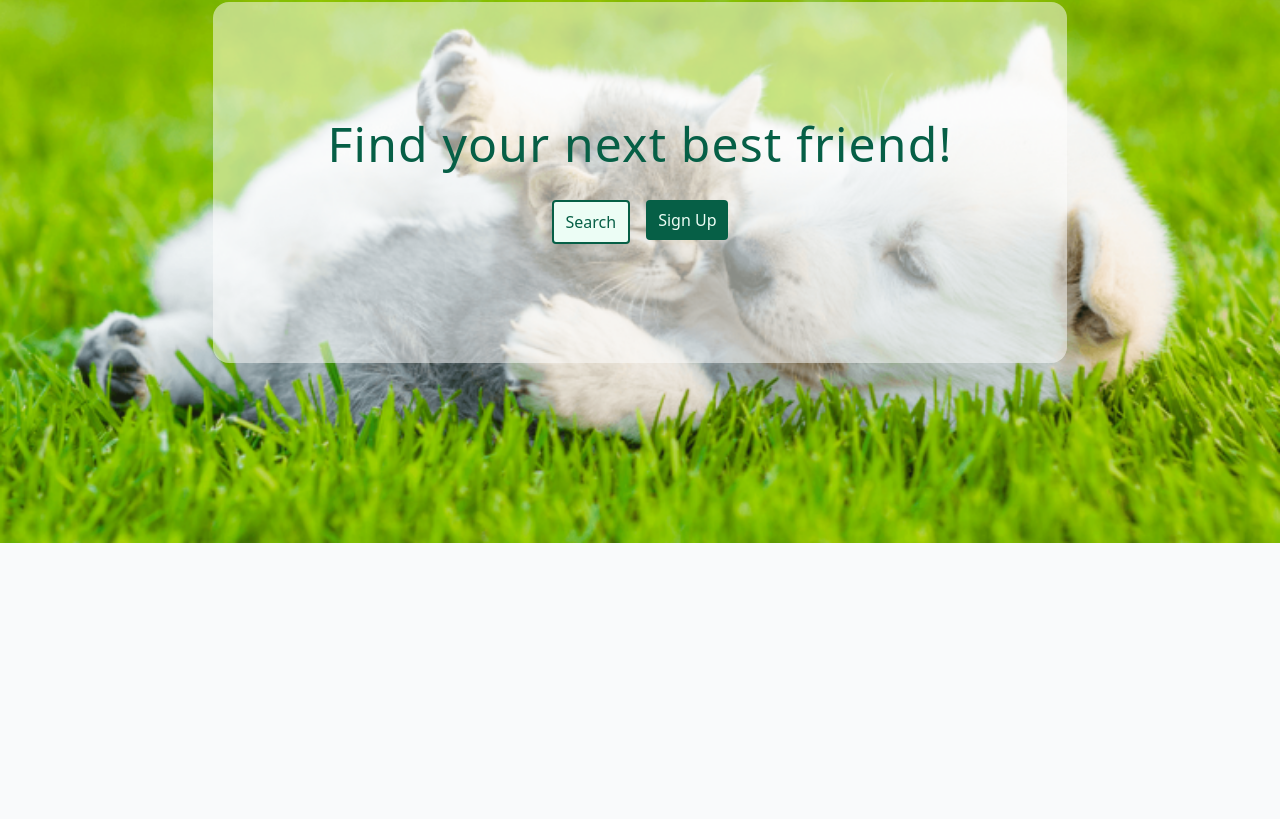
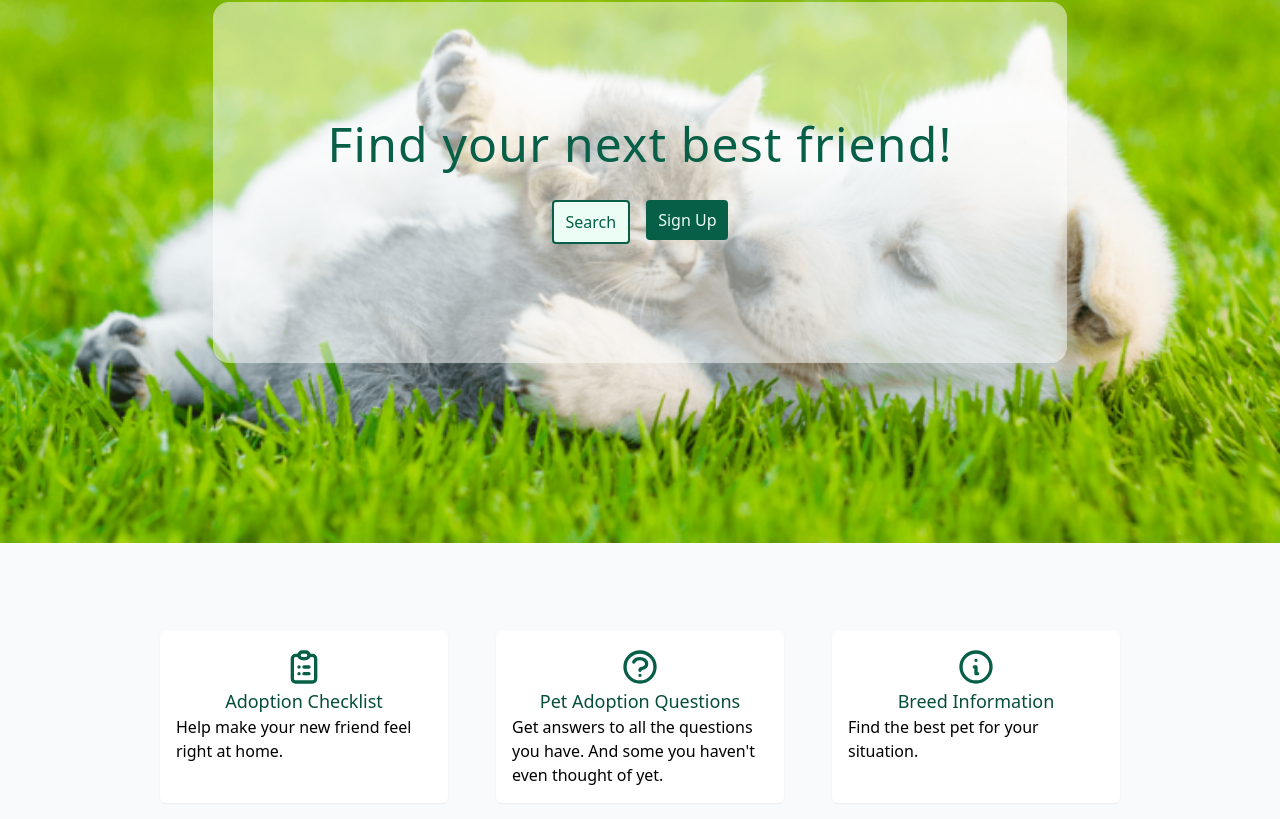
Before and after one commit to mmorrisisund/e-commerce, a React (Create React App) app in the folder client/: page / in a window 1280 px wide. Shown: the part 178-997 px from the top of the page. Before the commit the page ends 800 px from the top, so only its background shows below. Built offline with nearby package versions, Linux system fonts and the light colour scheme; no server answers; a web font is replaced by a local one.

Commit message:
add first section

```diff
--- a/client/src/pages/Home.jsx
+++ b/client/src/pages/Home.jsx
@@ -1,10 +1,45 @@
+import {
+  ClipboardListIcon,
+  QuestionMarkCircleIcon,
+  InformationCircleIcon,
+} from '@heroicons/react/outline'
+
 import Hero from '../components/Hero'
 
 const Home = () => {
   return (
-    <div>
+    <main>
       <Hero />
-    </div>
+
+      <section className='flex flex-wrap p-2 pt-20 max-w-5xl mx-auto'>
+        <div className='w-72 bg-white flex flex-col items-center p-4 rounded-md shadow-sm transition-shadow duration-300 hover:shadow-md my-2 mx-auto'>
+          <ClipboardListIcon className='h-10 w-10 text-green-800' />
+          <h3 className='text-green-900 text-lg font-medium'>
+            Adoption Checklist
+          </h3>
+          <p>Help make your new friend feel right at home.</p>
+        </div>
+
+        <div className='w-72 bg-white flex flex-col items-center p-4 rounded-md shadow-sm transition-shadow duration-300 hover:shadow-md my-2 mx-auto'>
+          <QuestionMarkCircleIcon className='h-10 w-10 text-green-800' />
+          <h3 className='text-green-900 text-lg font-medium'>
+            Pet Adoption Questions
+          </h3>
+          <p>
+            Get answers to all the questions you have. And some you haven't even
+            thought of yet.
+          </p>
+        </div>
+
+        <div className='w-72 bg-white flex flex-col items-center p-4 rounded-md shadow-sm transition-shadow duration-300 hover:shadow-md my-2 mx-auto'>
+          <InformationCircleIcon className='h-10 w-10 text-green-800' />
+          <h3 className='text-green-900 text-lg font-medium'>
+            Breed Information
+          </h3>
+          <p>Find the best pet for your situation.</p>
+        </div>
+      </section>
+    </main>
   )
 }
 
```
